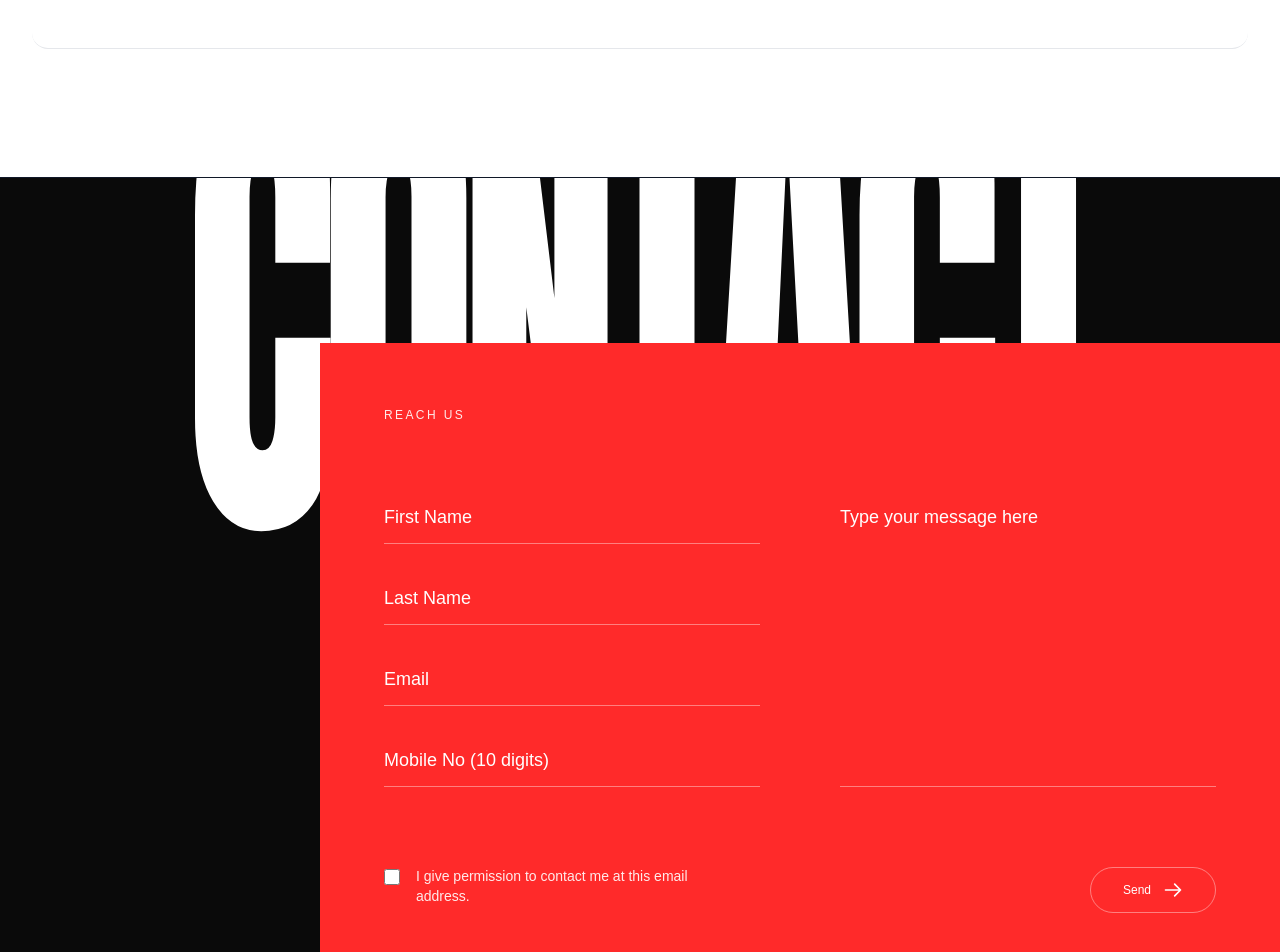
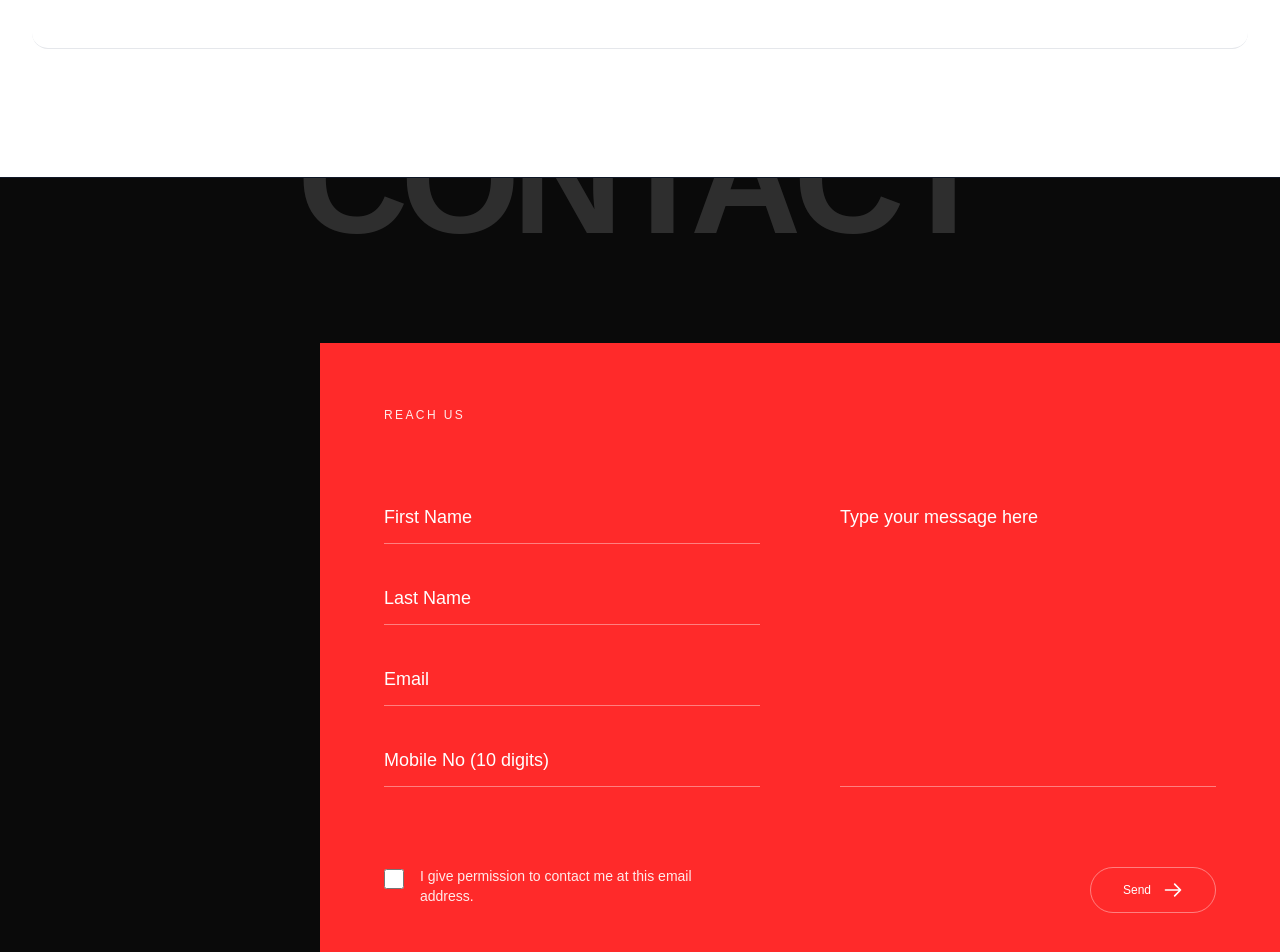
Before and after one commit to shajith23/shajith-portfolio, a React (Vite) app: page / in a window 1280 px wide. Shown: the part 8260-9212 px from the top of the page. Built offline with nearby package versions, Linux system fonts and the light colour scheme; a web font is replaced by a local one.

Commit message:
Update Contact section background text visibility and size

```diff
--- a/src/components/Contact.jsx
+++ b/src/components/Contact.jsx
@@ -77,8 +77,7 @@ const Contact = () => {
         className="absolute top-0 left-0 w-full h-full flex flex-col justify-start items-center overflow-hidden pointer-events-none z-0 pt-16 md:pt-12"
       >
         <h1
-          className="text-[25vw] leading-[0.75]  text-white uppercase tracking-tighter select-none scale-y-[1.6] origin-top"
-          style={{ fontFamily:"'Impact', 'Arial Black', sans-serif" }}
+          className="text-[15vw] md:text-[12vw] leading-[0.8] text-white/15 uppercase tracking-tighter select-none origin-top font-black"
         >
           Contact
         </h1>
@@ -169,19 +168,22 @@ const Contact = () => {
             {/* Bottom Section */}
             <div className="flex flex-col md:flex-row gap-12 mt-4">
               {/* Left text */}
-              <label htmlFor="permission" className="flex-1 flex items-start gap-4 text-sm  text-white/90 cursor-pointer select-none">
+              <div
+                className="flex-1 flex items-start gap-4 text-sm text-white/90 cursor-pointer select-none"
+                onClick={() => setFormData(prev => ({ ...prev, permission: !prev.permission }))}
+              >
                 <input
                   type="checkbox"
                   id="permission"
                   checked={formData.permission}
-                  onChange={handleChange}
-                  className="mt-0.5 w-6 h-6 md:w-4 md:h-4 rounded-sm border-white/40 bg-transparent text-white focus:ring-white focus:ring-offset-0 focus:ring-offset-transparent cursor-pointer shrink-0"
+                  readOnly
+                  className="mt-0.5 w-6 h-6 md:w-5 md:h-5 rounded-sm border-white/40 bg-transparent text-white focus:ring-white focus:ring-offset-0 focus:ring-offset-transparent cursor-pointer shrink-0 pointer-events-none"
                   style={{ accentColor:"white" }}
                 />
-                <span className="max-w-[280px] leading-snug">
+                <span className="max-w-[280px] leading-snug pointer-events-none">
                   I give permission to contact me at this email address.
                 </span>
-              </label>
+              </div>
 
               {/* Right text & button */}
               <div className="flex-1 flex flex-col gap-8 text-xs text-white/70  justify-end">
```
